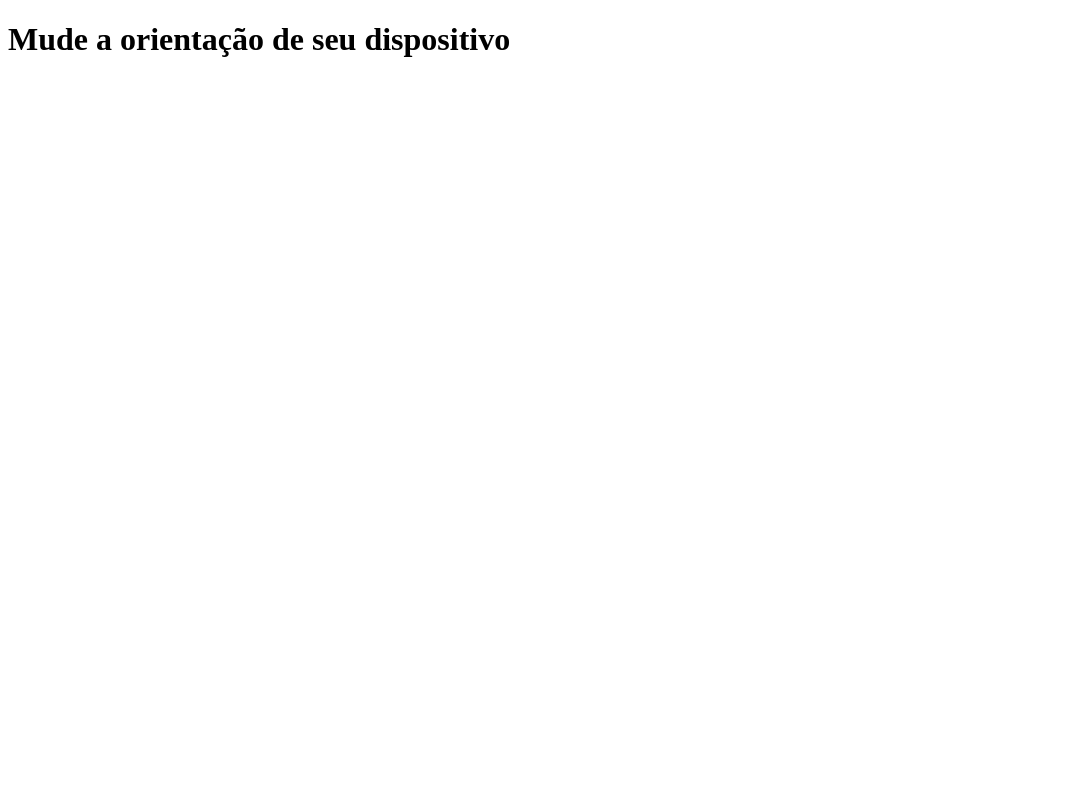
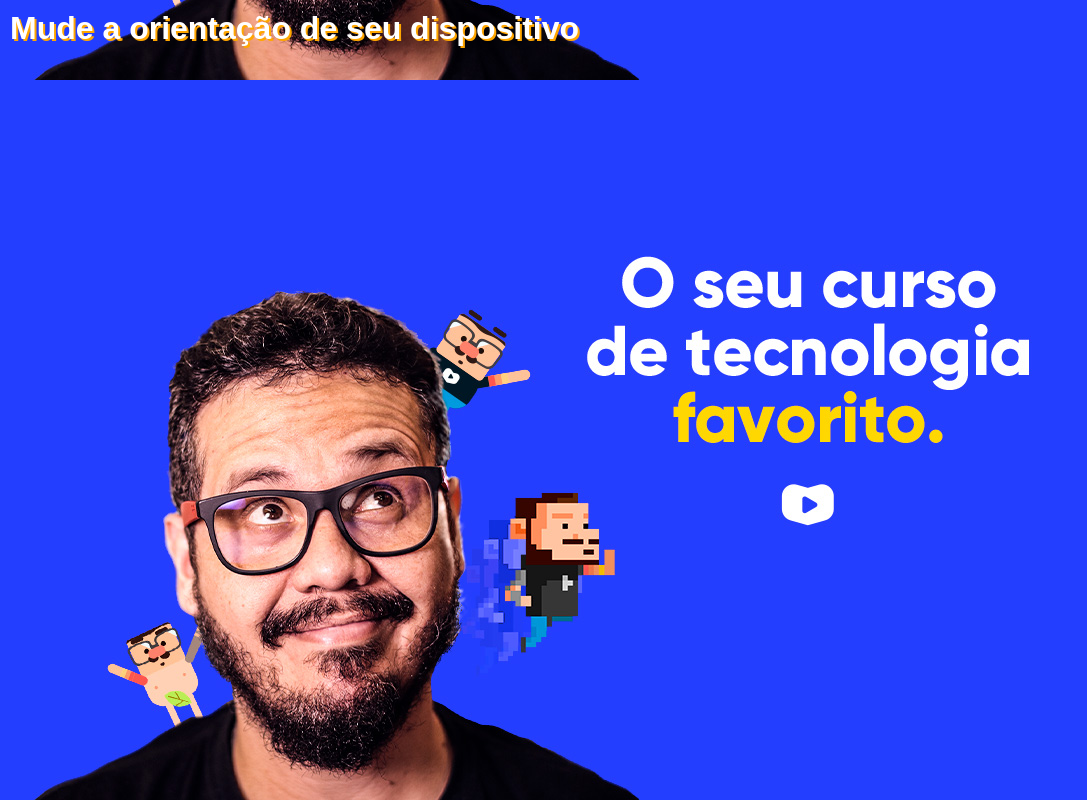
Before and after one commit to guilhermediasweb/exercicios, a plain HTML site: page EX_026/mq002/index.html in a window 1280 px wide. Shown: the whole page, without its empty margins (0-1087 px from the left). Drawn offline with Linux system fonts and the light colour scheme.

Commit message:
Up exercicio 26 orientação de device

```diff
--- a/EX_026/mq002/estilo/orientação.css
+++ b/EX_026/mq002/estilo/orientação.css
@@ -1,3 +1,23 @@
 @charset "UTF-8";
 
 /*Config geral*/
+
+*{
+    padding: 0px;
+    margin: 0px;
+    font-family: Arial, Helvetica, sans-serif;
+}
+
+html, body{
+    width: 100vw;
+    height: 100vh;
+    background-color: black;
+    background-size: contain;
+    background-repeat: no-repeat;
+}
+
+h1{
+    color: white;
+    text-shadow: 2px 2px 0px rgb(255, 166, 0);
+    padding: 10px;
+}
--- a/EX_026/mq002/estilo/paisagem.css
+++ b/EX_026/mq002/estilo/paisagem.css
@@ -1,3 +1,8 @@
 @charset "UTF-8";
 
 /*config landscape*/
+
+body{
+    background: url(../imagens/cev-landscape.jpg);
+    background-position: left bottom;
+}
--- a/EX_026/mq002/estilo/retrato.css
+++ b/EX_026/mq002/estilo/retrato.css
@@ -1,3 +1,8 @@
 @charset "UTF-8";
 
 /*Config portrait*/
+
+body{
+    background: url(../imagens/cev-portrait.jpg);
+    background-position: center bottom;
+}
```
